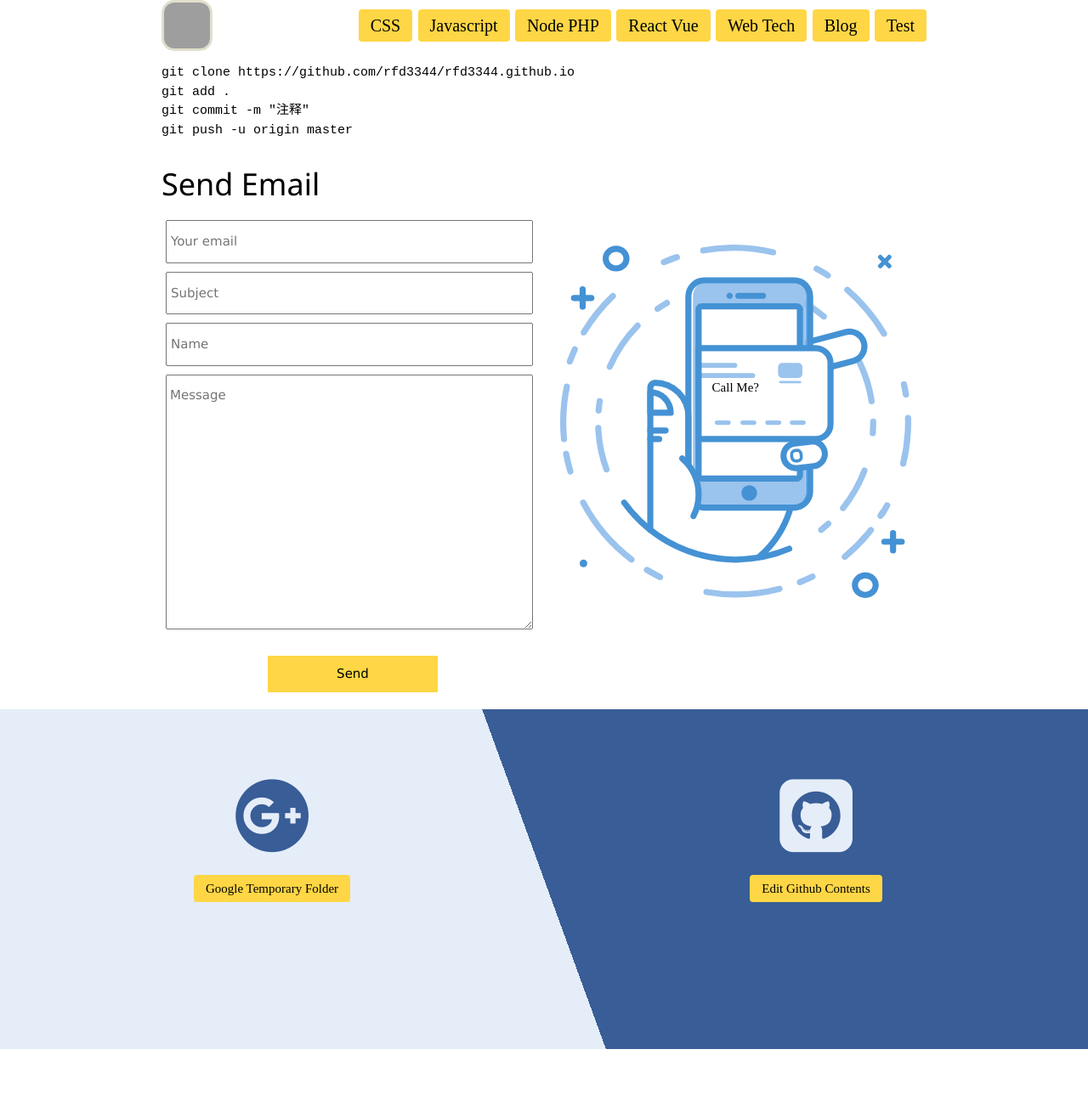
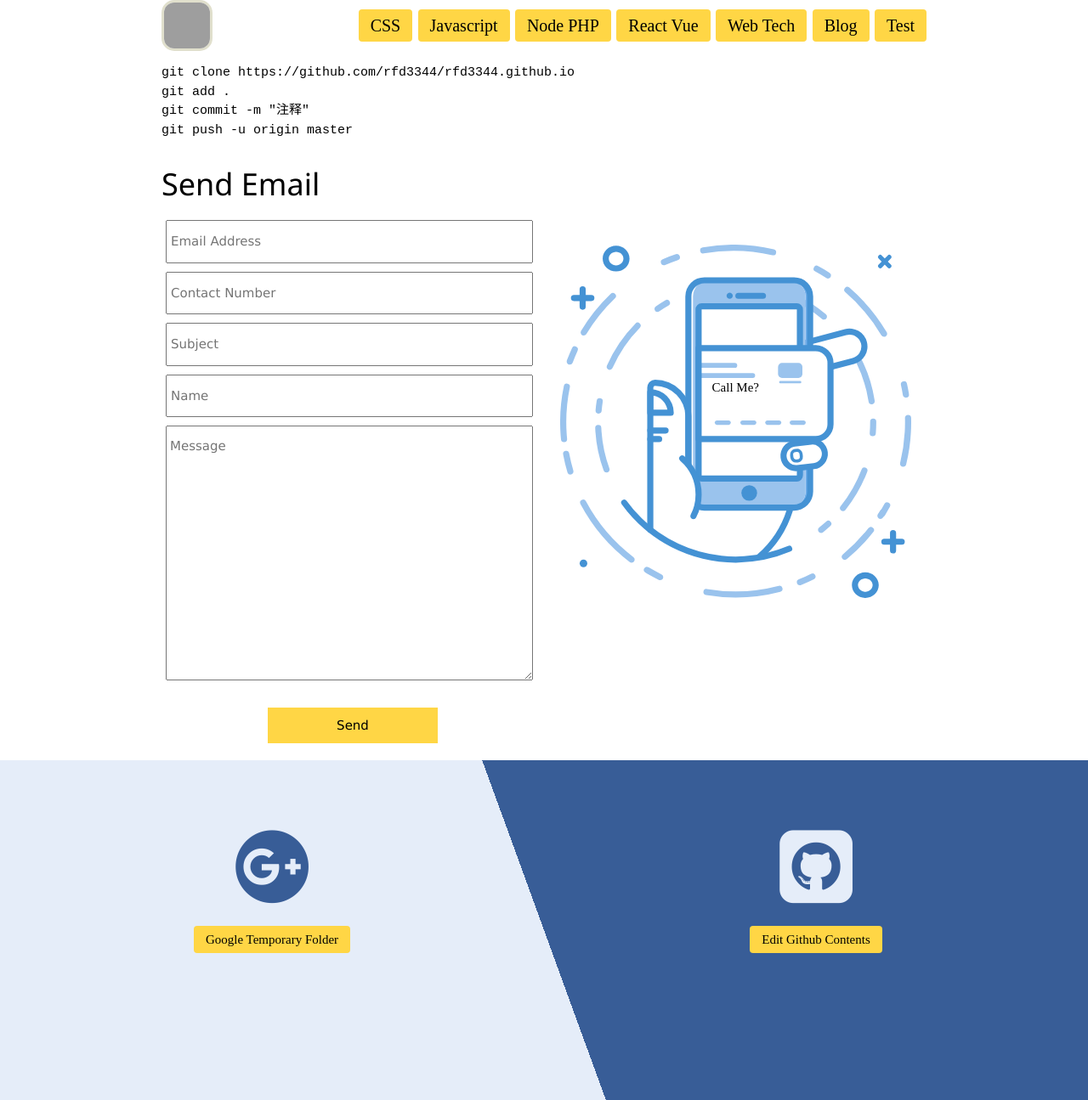
Before and after one commit to rfd3344a/rfd3344.github.io, a Jekyll site: the page built from index.html, in a window 1280 px wide. Shown: the whole page at 85% size. Built offline with Jekyll 4.4.1, drawn with Linux system fonts in a browser that asks for light colours; some web fonts are replaced; before the commit the page ends 1235 px from its top, so only the background shows below that; grey boxes are pictures that could not be loaded.

Commit message:
Update index.html

```diff
--- a/index.html
+++ b/index.html
@@ -24,10 +24,11 @@ git push -u origin master
       <input type="hidden" name="_next" value="https://rfd3344.github.io/index.html" />
       <input type="hidden" name="_language" value="en" />
       <input type="hidden" name="_format" value="plain" />
-      <input type="text" name="_replyto" placeholder="Your email" />
-      <input  name="_subject" placeholder="Subject" />
-      <input  type="text" name="name" placeholder="Name"/>
-      <textarea  type="text" name="Message" placeholder="Message" ></textarea>
+      <input type="text" name="_replyto" placeholder="Email Address" required />
+      <input type="text" name="phone" placeholder="Contact Number" />
+      <input name="_subject" placeholder="Subject" />
+      <input type="text" name="name" placeholder="Name"/>
+      <textarea  type="text" name="Message" placeholder="Message" required ></textarea>
       <input type="submit" value="Send">
    </form>
    </div>
```
